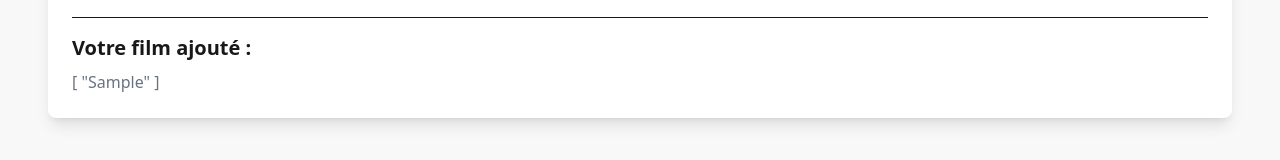
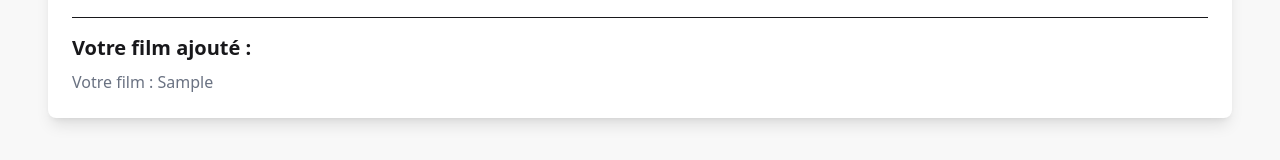
Before and after one commit to lisadelbes/projet-global-vue-nuxt, a Vue app in the folder projet-cours-vue/: page /exo-films in a window 1280 px wide. Both pictures are taken after typing "Sample" into the empty fields and a click on the button "Ajouter à votre Liste". Shown: the part 361-521 px from the top of the page. Built offline with nearby package versions, Linux system fonts and the light colour scheme.

Commit message:
nouveaux exos v-for

```diff
--- a/projet-cours-vue/src/components/Exo-films.vue
+++ b/projet-cours-vue/src/components/Exo-films.vue
@@ -20,16 +20,21 @@
                 Pas encore de films dans votre liste ? Veuillez en ajouter un.
             </p>
 
-            <p v-else class="text-gray-500">
-                {{ tab_titres_films }}
+            <!-- <p v-else class="text-gray-500">
+                Votre film : {{ tab_titres_films }}
+            </p> -->
+
+             <p v-for="item in tab_titres_films" class="text-gray-500">
+                Votre film : {{ item }}
             </p>
+
 
         </div>
     </div>
 </template>
 
 <script setup lang="js">
-import { computed, ref } from "vue";
+import { ref } from "vue";
 
 const titre = ref("");
 const tab_titres_films = ref([]);
```
